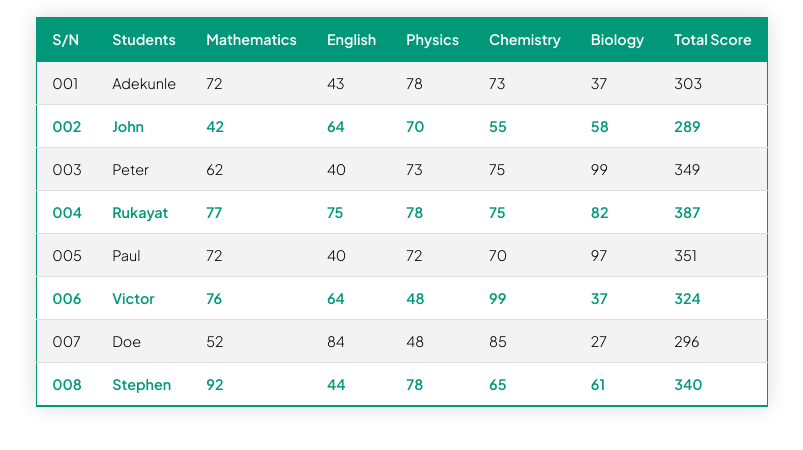
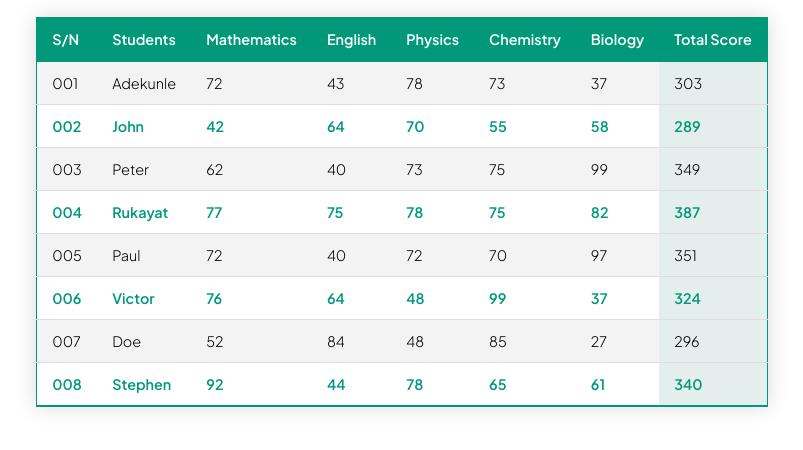
Before and after one commit to imrvon/table-zuri, a plain HTML site: page index.html in a window 1280 px wide. Shown: the part 116-566 px from the top of the page, without its empty margins (238-1041 px from the left). Drawn offline with Linux system fonts and the light colour scheme.

Commit message:
Added BG color and class to score column

```diff
--- a/index.html
+++ b/index.html
@@ -40,7 +40,7 @@
                         <td>78</td>
                         <td>73</td>
                         <td>37</td>
-                        <td>303</td>
+                        <td class="score">303</td>
                     </tr>
                     <tr class="row active">
                         <td>002</td>
@@ -50,7 +50,7 @@
                         <td>70</td>
                         <td>55</td>
                         <td>58</td>
-                        <td>289</td>
+                        <td class="score">289</td>
                     </tr>
                     <tr class="row">
                         <td>003</td>
@@ -60,7 +60,7 @@
                         <td>73</td>
                         <td>75</td>
                         <td>99</td>
-                        <td>349</td>
+                        <td class="score">349</td>
                     </tr>
                     <tr class="row active">
                         <td>004</td>
@@ -70,7 +70,7 @@
                         <td>78</td>
                         <td>75</td>
                         <td>82</td>
-                        <td>387</td>
+                        <td class="score">387</td>
                     </tr>
                     <tr class="row">
                         <td>005</td>
@@ -80,7 +80,7 @@
                         <td>72</td>
                         <td>70</td>
                         <td>97</td>
-                        <td>351</td>
+                        <td class="score">351</td>
                     </tr>
                     <tr class="row active">
                         <td>006</td>
@@ -90,7 +90,7 @@
                         <td>48</td>
                         <td>99</td>
                         <td>37</td>
-                        <td>324</td>
+                        <td class="score">324</td>
                     </tr>
                     <tr class="row">
                         <td>007</td>
@@ -100,7 +100,7 @@
                         <td>48</td>
                         <td>85</td>
                         <td>27</td>
-                        <td>296</td>
+                        <td class="score">296</td>
                     </tr>
                     <tr class="row active">
                         <td>008</td>
@@ -110,7 +110,7 @@
                         <td>78</td>
                         <td>65</td>
                         <td>61</td>
-                        <td>340</td>
+                        <td class="score">340</td>
                     </tr>
                 </tbody>
             </table>
--- a/style.css
+++ b/style.css
@@ -60,6 +60,11 @@ span {
     color: #009879;
 }
 
+.score {
+    background-color: #e4eeec;
+    color: ffffff;
+  }
+
 
 @media
 only screen and (max-width: 760px)  {
@@ -116,3 +121,7 @@ only screen and (max-width: 500px)  {
         font-size: 8px;
     }
 }
+
+.whatever {
+    background: #e4eeec;
+}
```
